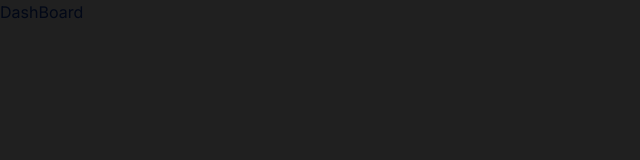
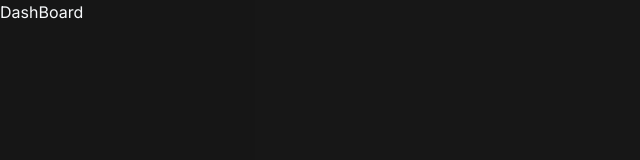
Before and after one commit to Aryanshrana/video-twitch, a Next.js app: page / in a window 1280 px wide. Shown: the top 160 px of the page, without its empty margins (0-640 px from the left). Built offline with nearby package versions, Linux system fonts and the light colour scheme.

Commit message:
Dark mode and user authentication complete

```diff
--- a/app/layout.tsx
+++ b/app/layout.tsx
@@ -1,9 +1,10 @@
 import { ClerkProvider } from '@clerk/nextjs'
+import { dark } from '@clerk/themes'
 import type { Metadata } from "next";
 import { Inter } from "next/font/google";
 import "./globals.css";
 
-
+import { ThemeProvider } from "@/components/ui/theme-provider"
 const inter = Inter({ subsets: ["latin"] });
 
 export const metadata: Metadata = {
@@ -17,9 +18,17 @@ export default function RootLayout({
   children: React.ReactNode;
 }>) {
   return (
-    <ClerkProvider>
+    <ClerkProvider appearance={{baseTheme: dark}}>
       <html lang="en">
-        <body className={inter.className}>{children}</body>
+        <body className={inter.className}>
+            <ThemeProvider
+              attribute="class"
+              forcedTheme="dark"
+              storageKey="gamehub-theme"
+            >
+              {children}
+            </ThemeProvider>
+          </body>
       </html>
     </ClerkProvider>
   );
--- /dev/null
+++ b/components/ui/theme-provider.tsx
@@ -0,0 +1,9 @@
+"use client"
+
+import * as React from "react"
+import { ThemeProvider as NextThemesProvider } from "next-themes"
+import { type ThemeProviderProps } from "next-themes/dist/types"
+
+export function ThemeProvider({ children, ...props }: ThemeProviderProps) {
+  return <NextThemesProvider {...props}>{children}</NextThemesProvider>
+}
--- a/package.json
+++ b/package.json
@@ -16,6 +16,7 @@
     "clsx": "^2.1.0",
     "lucide-react": "^0.336.0",
     "next": "14.1.0",
+    "next-themes": "^0.3.0",
     "react": "^18",
     "react-dom": "^18",
     "tailwind-merge": "^2.2.1",
```
Also changed, not shown: 1 other file (tests, documents, lock files or other folders).
